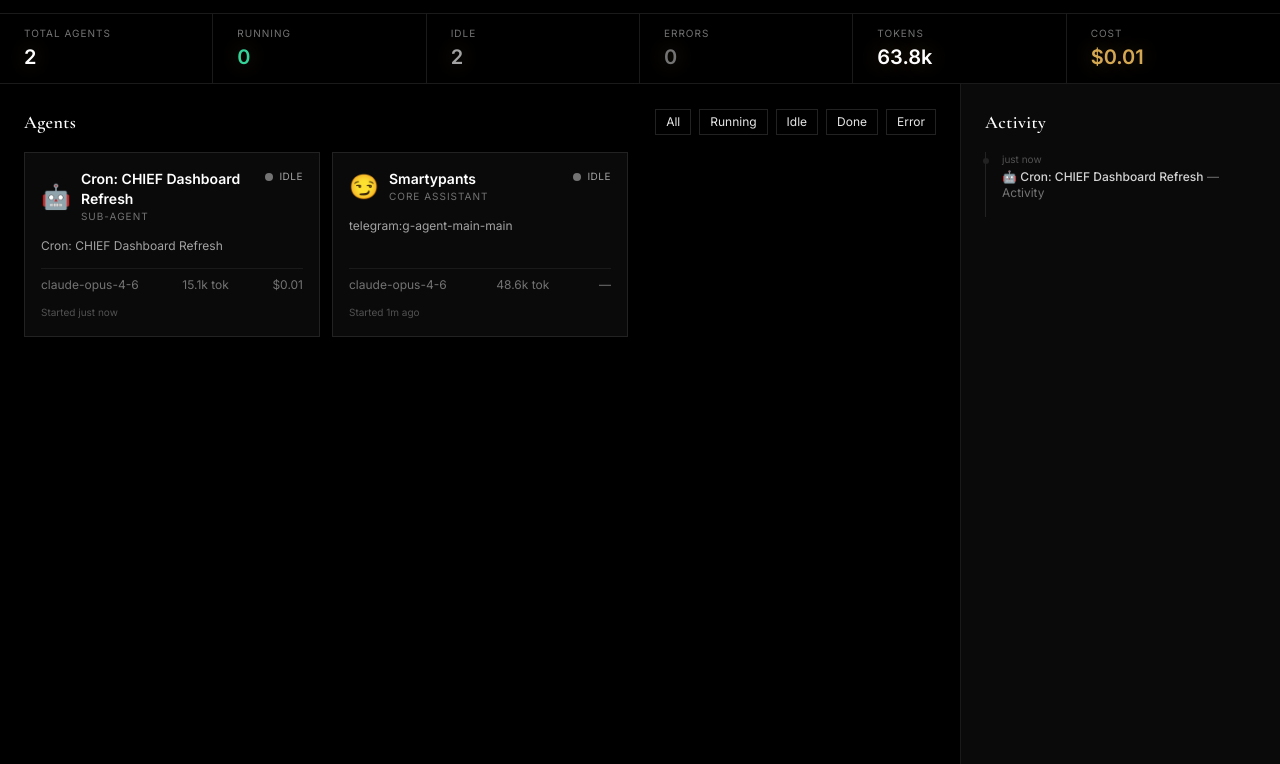
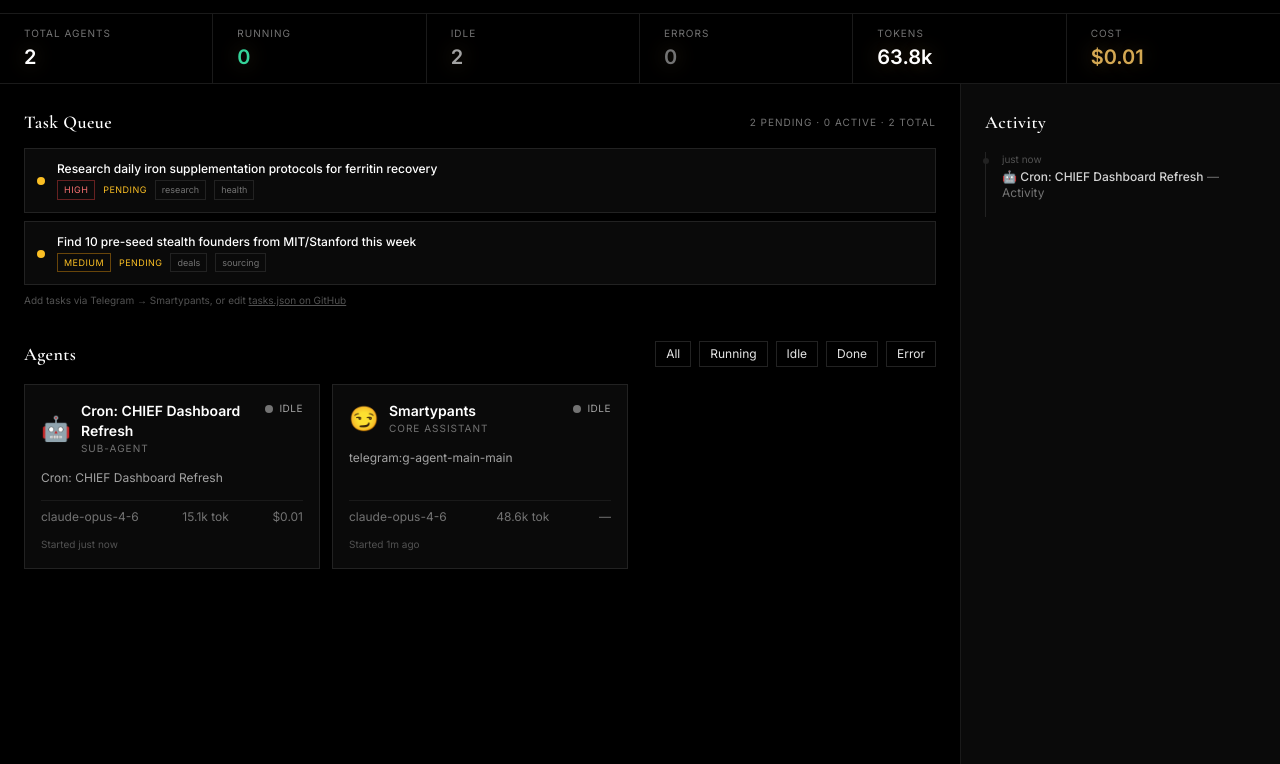
Before and after one commit to Angelaangie-ai/chief, a plain HTML site: page index.html in a window 1280 px wide. Shown: the part 51-815 px from the top of the page. Drawn offline with nearby package versions, Linux system fonts and the light colour scheme.

Commit message:
add task queue: dashboard UI + dispatcher + tasks.json

```diff
--- a/index.html
+++ b/index.html
@@ -64,8 +64,19 @@ tailwind.config = {
 <!-- ─── MAIN ───────────────────────────────────────────────── -->
 <main class="flex flex-col lg:flex-row gap-0 min-h-[calc(100vh-120px)]">
 
-  <!-- Agent Cards -->
-  <section class="flex-1 p-6">
+  <!-- Left column: Tasks + Agents -->
+  <section class="flex-1 p-6 overflow-y-auto">
+    <!-- ─── TASK QUEUE ─────────────────────────────────────── -->
+    <div class="mb-8">
+      <div class="flex items-center justify-between mb-3">
+        <h2 class="font-serif text-lg font-semibold text-white tracking-wide">Task Queue</h2>
+        <span id="taskCount" class="text-[10px] uppercase tracking-widest text-neutral-500"></span>
+      </div>
+      <div id="tasks" class="space-y-2 mb-2"></div>
+      <p class="text-[10px] text-neutral-600 mt-2">Add tasks via Telegram → Smartypants, or edit <a href="https://github.com/Angelaangie-ai/chief/edit/main/tasks.json" target="_blank" class="underline hover:text-gold-400 transition-colors">tasks.json on GitHub</a></p>
+    </div>
+
+    <!-- ─── AGENTS ─────────────────────────────────────────── -->
     <div class="flex items-center justify-between mb-4">
       <h2 class="font-serif text-lg font-semibold text-white tracking-wide">Agents</h2>
       <div class="flex gap-2" id="filters">
@@ -90,6 +101,19 @@ tailwind.config = {
 <script>
 let DATA = null;
 let currentFilter = "all";
+
+const TASK_STATUS = {
+  pending:       { dot: "bg-amber-400", label: "Pending", text: "text-amber-400" },
+  "in-progress": { dot: "bg-emerald-400 status-pulse", label: "In Progress", text: "text-emerald-400" },
+  done:          { dot: "bg-gold-400", label: "Done", text: "text-gold-400" },
+  failed:        { dot: "bg-red-500", label: "Failed", text: "text-red-400" },
+};
+
+const PRIORITY_BADGE = {
+  high:   "border-red-500/40 text-red-400",
+  medium: "border-amber-500/40 text-amber-400",
+  low:    "border-neutral-500/40 text-neutral-500",
+};
 
 const STATUS = {
   running: { dot: "bg-emerald-400 status-pulse", label: "Running", text: "text-emerald-400" },
@@ -189,15 +213,64 @@ function filter(f) {
   if (DATA) renderAgents(DATA.agents);
 }
 
+function renderTasks(tasks) {
+  const el = document.getElementById("tasks");
+  const countEl = document.getElementById("taskCount");
+  if (!tasks || tasks.length === 0) {
+    el.innerHTML = `<div class="text-neutral-600 text-xs py-4 text-center">No tasks queued</div>`;
+    countEl.textContent = "";
+    return;
+  }
+  const pending = tasks.filter(t => t.status === "pending").length;
+  const active = tasks.filter(t => t.status === "in-progress").length;
+  countEl.textContent = `${pending} pending · ${active} active · ${tasks.length} total`;
+
+  // Sort: in-progress first, then pending, then done/failed
+  const order = { "in-progress": 0, pending: 1, done: 2, failed: 3 };
+  const sorted = [...tasks].sort((a, b) => (order[a.status] ?? 9) - (order[b.status] ?? 9));
+
+  el.innerHTML = sorted.map(t => {
+    const ts = TASK_STATUS[t.status] || TASK_STATUS.pending;
+    const pb = PRIORITY_BADGE[t.priority] || PRIORITY_BADGE.medium;
+    const tags = (t.tags || []).map(tag => `<span class="text-[9px] px-1.5 py-0.5 border border-surface-4 text-neutral-500">${tag}</span>`).join("");
+    return `
+    <div class="card bg-surface-1 p-3 flex items-start gap-3">
+      <div class="mt-1.5 flex-shrink-0">
+        <span class="w-2 h-2 rounded-full ${ts.dot} inline-block"></span>
+      </div>
+      <div class="flex-1 min-w-0">
+        <div class="flex items-center gap-2 mb-1">
+          <span class="text-xs text-white font-medium leading-tight">${t.title}</span>
+        </div>
+        <div class="flex items-center gap-2 flex-wrap">
+          <span class="text-[9px] px-1.5 py-0.5 border ${pb} uppercase tracking-wider">${t.priority}</span>
+          <span class="text-[9px] ${ts.text} uppercase tracking-wider">${ts.label}</span>
+          ${tags}
+          ${t.assignee ? `<span class="text-[9px] text-neutral-600">→ ${t.assignee}</span>` : ""}
+          ${t.completed ? `<span class="text-[9px] text-neutral-600">✓ ${relTime(t.completed)}</span>` : ""}
+        </div>
+        ${t.result ? `<div class="text-[10px] text-neutral-500 mt-1 italic truncate">${t.result}</div>` : ""}
+      </div>
+    </div>`;
+  }).join("");
+}
+
 async function loadData() {
   try {
-    const r = await fetch("data.json?t=" + Date.now());
-    DATA = await r.json();
+    const [dataRes, tasksRes] = await Promise.all([
+      fetch("data.json?t=" + Date.now()),
+      fetch("tasks.json?t=" + Date.now()),
+    ]);
+    DATA = await dataRes.json();
     renderStats(DATA.system);
     renderAgents(DATA.agents);
     renderFeed(DATA.feed);
+    try {
+      const tasks = await tasksRes.json();
+      renderTasks(tasks);
+    } catch { renderTasks([]); }
   } catch (e) {
-    console.error("Failed to load data.json", e);
+    console.error("Failed to load data", e);
   }
 }
 
--- /dev/null
+++ b/tasks.json
@@ -0,0 +1,26 @@
+[
+  {
+    "id": "task-001",
+    "title": "Research daily iron supplementation protocols for ferritin recovery",
+    "priority": "high",
+    "status": "pending",
+    "assignee": null,
+    "created": "2026-04-12T12:00:00Z",
+    "started": null,
+    "completed": null,
+    "result": null,
+    "tags": ["research", "health"]
+  },
+  {
+    "id": "task-002",
+    "title": "Find 10 pre-seed stealth founders from MIT/Stanford this week",
+    "priority": "medium",
+    "status": "pending",
+    "assignee": null,
+    "created": "2026-04-12T12:00:00Z",
+    "started": null,
+    "completed": null,
+    "result": null,
+    "tags": ["deals", "sourcing"]
+  }
+]
```
Also changed, not shown: dispatch.js (added, +124 -0 lines).
